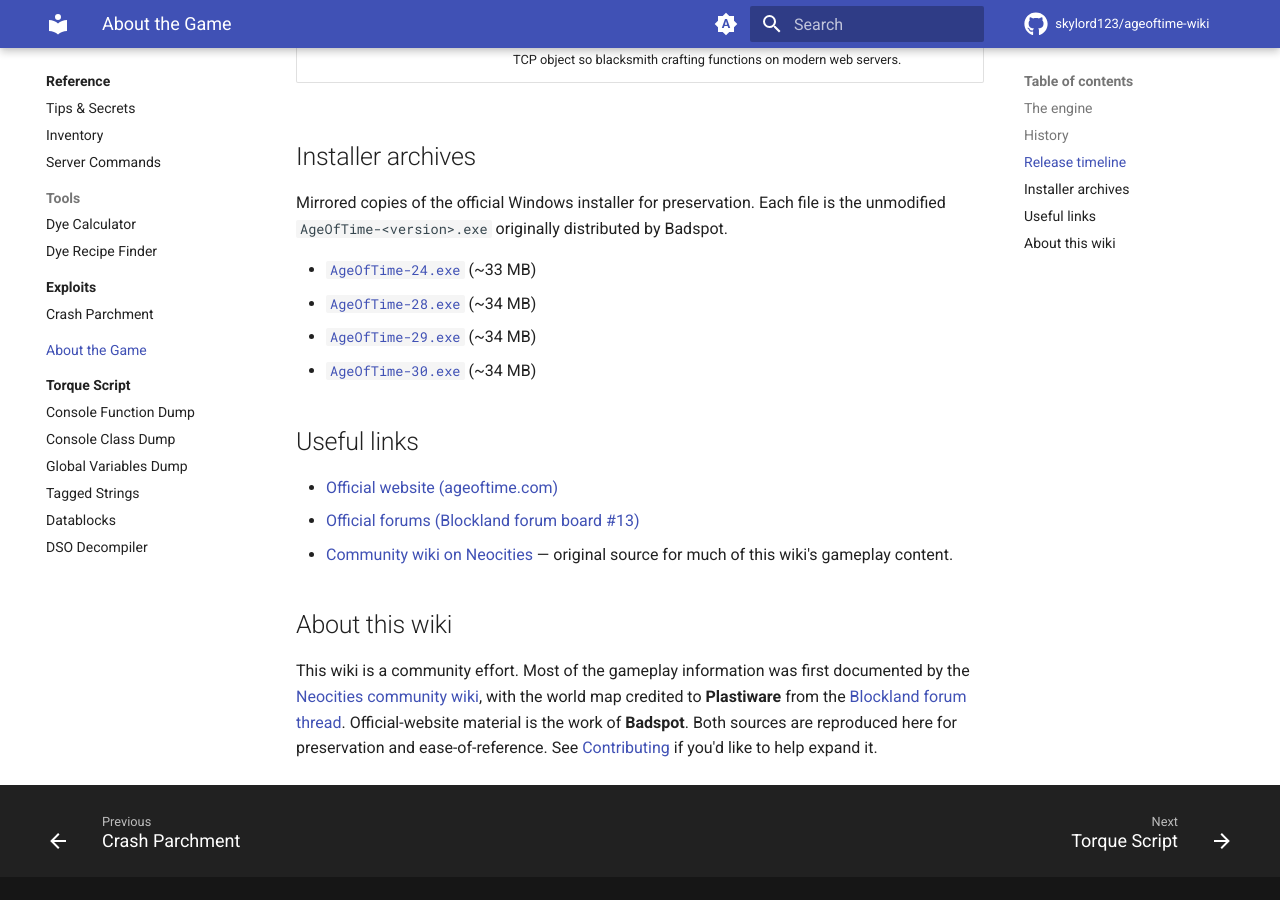
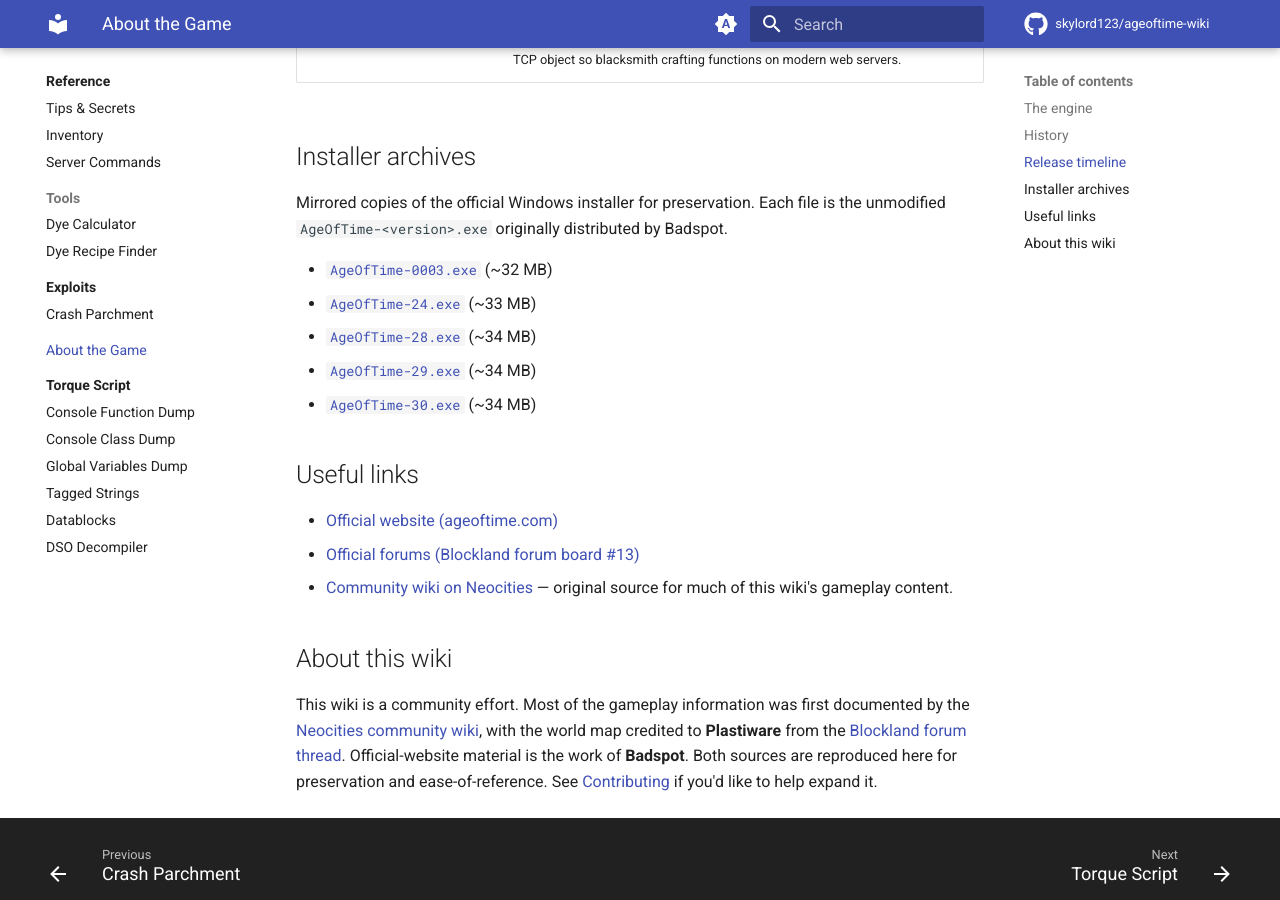
Before and after one commit to skylord123/ageoftime-wiki, an MkDocs documentation site: the page built from docs/about.md, in a window 1280 px wide and 900 px high, scrolled down 1452 px. Built offline with MkDocs 1.6.1 and Material for MkDocs 9.7.7, drawn with Linux system fonts in a browser that asks for light colours; comment, search, counter and statistics services are not loaded; some of the changed lines change nothing that is shown.

Commit message:
Archive v0003 installer and link it from the release timeline

```diff
--- a/docs/about.md
+++ b/docs/about.md
@@ -35,7 +35,7 @@
 | 2004-12-07 | — | Site construction begins. |
 | 2005-04-26 | v0001 | First public release — "not much more than 3D chat." |
 | 2005-04-30 | v0002 | Required upgrade. Adds local chat (<kbd>Y</kbd>), resist-rescue, named-zone respawns. |
-| 2005-05-04 | v0003 | Speeds up mission lighting. Horse model added (not yet usable). |
+| 2005-05-04 | [v0003](assets/downloads/AgeOfTime-0003.exe) | Speeds up mission lighting. Horse model added (not yet usable). |
 | 2005-08-26 | v0004 | Auto-updater introduced. Lightmap rework. |
 | 2005-08-27 | v0006 | Two patches to fix the auto-updater. |
 | 2005-11-13 | v0010 | Auto-updater fixes; standalone installer recommended for some users. |
@@ -50,6 +50,7 @@
 Mirrored copies of the official Windows installer for preservation. Each file
 is the unmodified `AgeOfTime-<version>.exe` originally distributed by Badspot.
 
+- [`AgeOfTime-0003.exe`](assets/downloads/AgeOfTime-0003.exe) (~32 MB)
 - [`AgeOfTime-24.exe`](assets/downloads/AgeOfTime-24.exe) (~33 MB)
 - [`AgeOfTime-28.exe`](assets/downloads/AgeOfTime-28.exe) (~34 MB)
 - [`AgeOfTime-29.exe`](assets/downloads/AgeOfTime-29.exe) (~34 MB)
```
Also changed, not shown: 1 other file.
